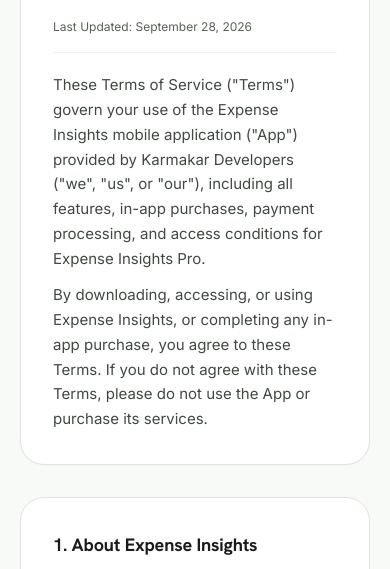
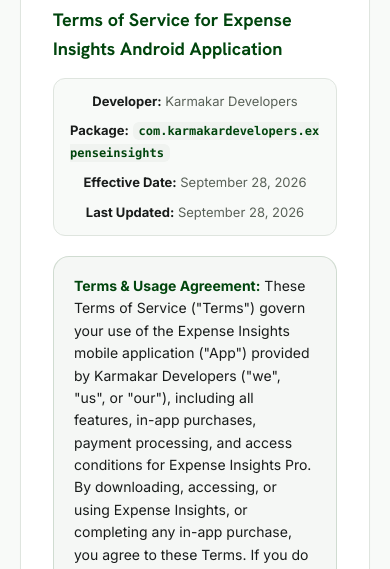
Before and after one commit to karmakar-developers/Apps, a React app: page expense-insights/expense-insights-terms.html in a window 390 px wide. Shown: the part 240-809 px from the top of the page. Built offline with nearby package versions, Linux system fonts and the light colour scheme.

Commit message:
style(expense-insights): improve mobile responsiveness and UI
Update CSS for the terms page to enhance mobile layouts, including adjusted spacing, redesigned meta-details boxes, and improved typography for better readability.

```diff
--- a/expense-insights/expense-insights-terms.html
+++ b/expense-insights/expense-insights-terms.html
@@ -43,6 +43,25 @@
         }
         .print-btn {
           padding: 6px 8px;
+        }
+        main {
+          width: calc(100% - 24px);
+          padding: 20px 0 40px 0;
+        }
+        .card, .sections-card {
+          padding: 20px 16px;
+          border-radius: 18px;
+        }
+        .meta-details {
+          flex-direction: column;
+          align-items: flex-start;
+          gap: 8px;
+        }
+        .meta-divider {
+          display: none;
+        }
+        .info-box {
+          padding: 14px 14px;
         }
       }
 
@@ -133,7 +152,7 @@
         color: #191c1b;
         letter-spacing: -0.02em;
         line-height: 1.2;
-        margin-bottom: 12px;
+        margin-bottom: 8px;
       }
 
       @media (min-width: 640px) {
@@ -142,24 +161,58 @@
         }
       }
 
-      .last-updated {
-        font-size: 12px;
-        color: #596158;
-        padding-top: 8px;
-        padding-bottom: 16px;
-        border-bottom: 1px solid #f0f3f0;
-        margin-bottom: 20px;
+      .app-heading-sub {
+        font-family: 'Hanken Grotesk', sans-serif;
+        font-size: 18px;
+        font-weight: 700;
+        color: #00450d;
+        margin-bottom: 14px;
       }
 
-      .intro-text p {
-        color: #404941;
-        font-size: 15px;
-        line-height: 1.65;
-        margin-bottom: 12px;
+      .meta-details {
+        display: flex;
+        flex-wrap: wrap;
+        align-items: center;
+        gap: 8px 12px;
+        font-size: 13px;
+        color: #596158;
+        padding: 12px 16px;
+        background-color: #f8faf8;
+        border-radius: 12px;
+        border: 1px solid #dfe5df;
+        margin-bottom: 20px;
+        max-width: 100%;
+        overflow-wrap: anywhere;
       }
 
-      .intro-text p:last-child {
-        margin-bottom: 0;
+      .meta-item {
+        max-width: 100%;
+        overflow-wrap: anywhere;
+        word-break: break-word;
+      }
+
+      .meta-item strong {
+        color: #191c1b;
+      }
+
+      .meta-divider {
+        color: #cfd8cf;
+      }
+
+      .terms-commitment,
+      .privacy-commitment {
+        background-color: rgba(0, 69, 13, 0.04);
+        border: 1px solid rgba(0, 69, 13, 0.15);
+        border-radius: 16px;
+        padding: 18px 20px;
+        color: #191c1b;
+        font-size: 14px;
+        line-height: 1.6;
+      }
+
+      .terms-commitment strong,
+      .privacy-commitment strong {
+        color: #00450d;
       }
 
       .sections-card {
@@ -193,7 +246,7 @@
 
       h2 {
         font-family: 'Hanken Grotesk', sans-serif;
-        font-size: 18px;
+        font-size: 19px;
         font-weight: 700;
         color: #191c1b;
         letter-spacing: -0.01em;
@@ -202,7 +255,7 @@
 
       h3 {
         font-family: 'Hanken Grotesk', sans-serif;
-        font-size: 15px;
+        font-size: 15.5px;
         font-weight: 700;
         color: #00450d;
         letter-spacing: -0.01em;
@@ -236,11 +289,27 @@
       }
 
       li {
-        margin-bottom: 6px;
+        margin-bottom: 8px;
+        line-height: 1.6;
       }
 
       li:last-child {
         margin-bottom: 0;
+      }
+
+      li strong {
+        color: #191c1b;
+      }
+
+      a {
+        color: #007324;
+        text-decoration: underline;
+        text-underline-offset: 3px;
+        word-break: break-all;
+      }
+
+      a:hover {
+        color: #00450d;
       }
 
       .info-box {
@@ -275,12 +344,18 @@
       }
 
       code {
-        font-family: ui-monospace, SFMono-Regular, Menlo, Monaco, Consolas, monospace;
-        font-size: 13px;
         background-color: #f0f3f0;
+        color: #00450d;
         padding: 2px 6px;
         border-radius: 6px;
-        color: #00450d;
+        font-family: ui-monospace, SFMono-Regular, Menlo, Monaco, Consolas, monospace;
+        font-size: 12px;
+        font-weight: 600;
+        word-break: break-all;
+        overflow-wrap: anywhere;
+        white-space: normal;
+        display: inline;
+        max-width: 100%;
       }
 
       .info-box div {
@@ -426,14 +501,20 @@
       <!-- Document Header Card -->
       <div class="card">
         <h1>Terms of Service</h1>
-        <div class="last-updated">Last Updated: September 28, 2026</div>
-        <div class="intro-text">
-          <p>
-            These Terms of Service ("Terms") govern your use of the Expense Insights mobile application ("App") provided by Karmakar Developers ("we", "us", or "our"), including all features, in-app purchases, payment processing, and access conditions for Expense Insights Pro.
-          </p>
-          <p>
-            By downloading, accessing, or using Expense Insights, or completing any in-app purchase, you agree to these Terms. If you do not agree with these Terms, please do not use the App or purchase its services.
-          </p>
+        <div class="app-heading-sub">Terms of Service for Expense Insights Android Application</div>
+
+        <div class="meta-details">
+          <span class="meta-item"><strong>Developer:</strong> Karmakar Developers</span>
+          <span class="meta-divider">•</span>
+          <span class="meta-item"><strong>Package:</strong> <code>com.karmakardevelopers.expenseinsights</code></span>
+          <span class="meta-divider">•</span>
+          <span class="meta-item"><strong>Effective Date:</strong> September 28, 2026</span>
+          <span class="meta-divider">•</span>
+          <span class="meta-item"><strong>Last Updated:</strong> September 28, 2026</span>
+        </div>
+
+        <div class="terms-commitment">
+          <strong>Terms &amp; Usage Agreement:</strong> These Terms of Service ("Terms") govern your use of the Expense Insights mobile application ("App") provided by Karmakar Developers ("we", "us", or "our"), including all features, in-app purchases, payment processing, and access conditions for Expense Insights Pro. By downloading, accessing, or using Expense Insights, or completing any in-app purchase, you agree to these Terms. If you do not agree with these Terms, please do not use the App or purchase its services.
         </div>
       </div>
 
```
